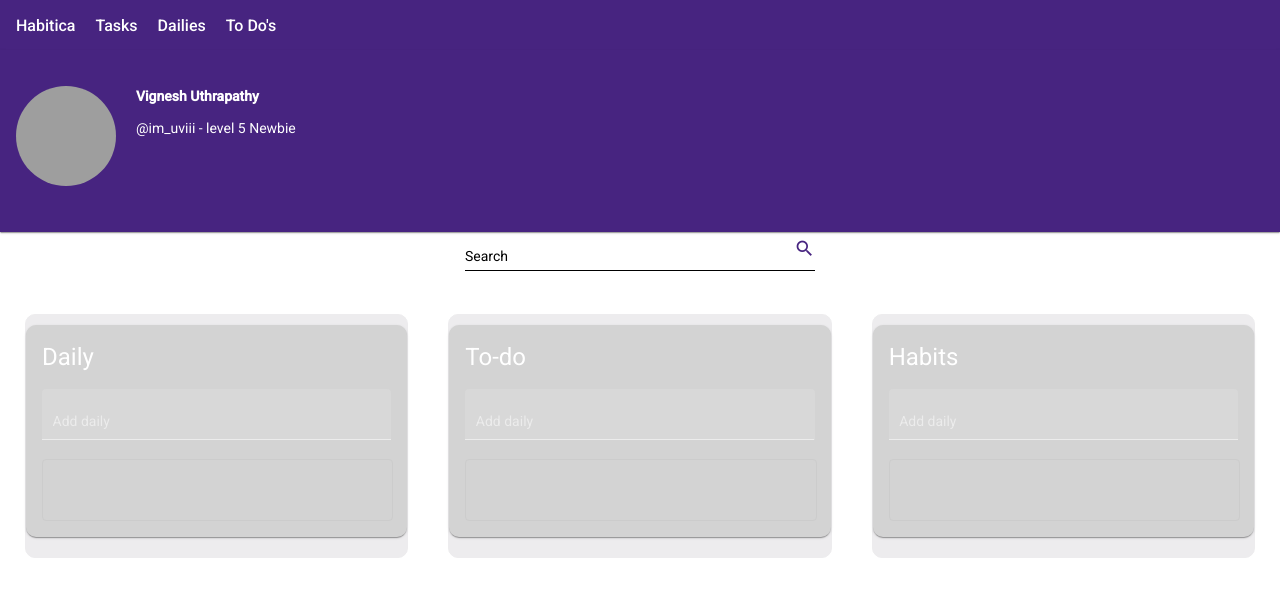
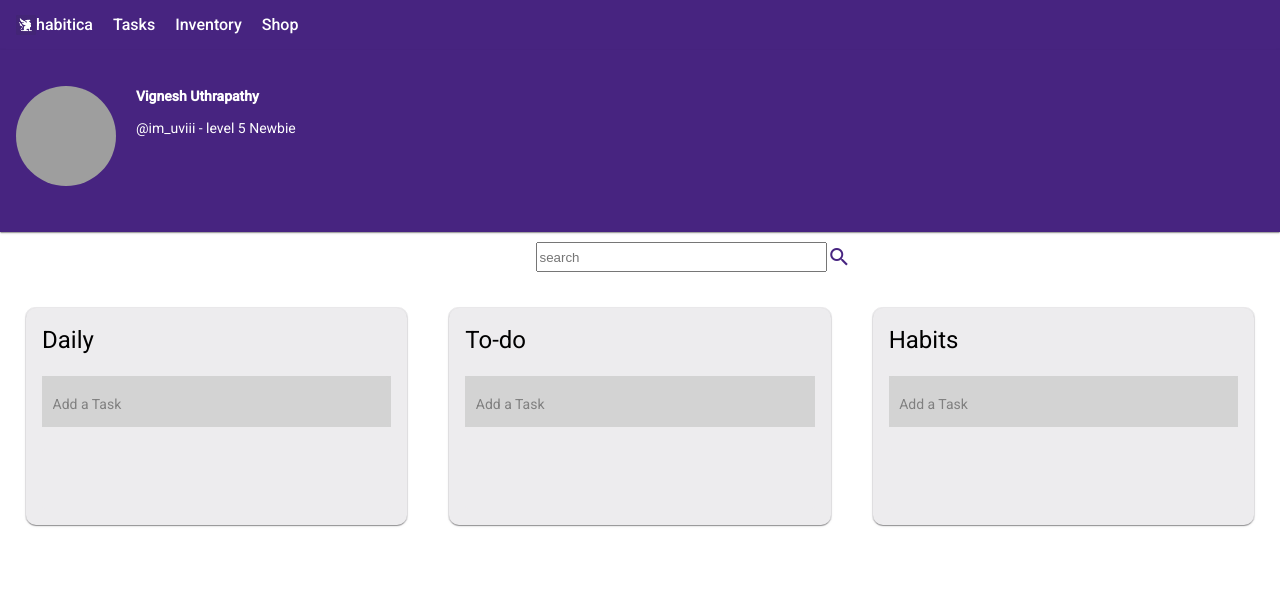
Before and after one commit to vigneshuthra/habitica-NEW, an Angular app: page /home in a window 1280 px wide. Shown: the top 596 px of the page. Built offline with nearby package versions, Linux system fonts and the light colour scheme; grey boxes are pictures that could not be loaded.

Commit message:
Update UI changes

```diff
--- a/src/app/daily/daily.component.html
+++ b/src/app/daily/daily.component.html
@@ -1,8 +1,4 @@
 <mat-card>
-  <div class="titleBadge">
-    <h1>Daily</h1>
-    <div class="badgecontainer"></div>
-  </div>
-
-  <app-item-list [type]="'DAILY'" [initialData$]="dailyList$" [onAddItem]="addDaily.bind(this)"></app-item-list>
+  <h1>Daily</h1>
+    <app-item-list [type]="'DAILY'" [initialData$]="dailyList$" [onAddItem]="addDaily.bind(this)"></app-item-list>
 </mat-card>
--- a/src/app/daily/daily.component.scss
+++ b/src/app/daily/daily.component.scss
@@ -1,8 +1,7 @@
 .mat-card {
-  margin-top: 10px;
-  margin-bottom: 20px;
   border-radius: 10px;
-  background-color: lightgrey;
+  background-color: #edecee;
+  color: black;
 }
 
 mat-form-field {
@@ -11,7 +10,6 @@
 .displayvalue {
   justify-content: left;
   font-size: 15px;
-  margin: 10px;
 }
 
 .addDone:hover {
--- a/src/app/habits/habits.component.scss
+++ b/src/app/habits/habits.component.scss
@@ -1,8 +1,7 @@
 .mat-card {
-  margin-top: 10px;
-  margin-bottom: 20px;
   border-radius: 10px;
-  background-color: lightgrey;
+  background-color: #edecee;
+  color: black;
 }
 
 mat-form-field {
--- a/src/app/home/home.component.html
+++ b/src/app/home/home.component.html
@@ -1,10 +1,12 @@
 <app-profile-banner></app-profile-banner>
+
 
 <div class="bodyMain">
   <div class="searchbar">
     <app-searchbar (onInputChange)="onSearch($event)"></app-searchbar>
   </div>
-  <div class="flex-row-container">
+
+    <div class="flex-row-container">
     <div class="flex-row-item">
       <app-daily></app-daily>
     </div>
--- a/src/app/home/home.component.scss
+++ b/src/app/home/home.component.scss
@@ -22,6 +22,9 @@
 }
 .searchbar {
   display: flex;
+  margin: 10px;
+  max-width: 100%;
+  align-items: center;
+  text-align: center;
   justify-content: center;
-  max-width: 100%;
 }
--- a/src/app/item-list/item-list.component.html
+++ b/src/app/item-list/item-list.component.html
@@ -1,8 +1,8 @@
 <div>
-  <mat-form-field appearance="fill"
+  <mat-form-field appearance="outline"
     ><input
       matInput
-      placeholder="Add daily"
+      placeholder="Add a Task"
       (keyup.enter)="addTask()"
       autocomplete="off"
       [formControl]="nameControl"
--- a/src/app/item-list/item-list.component.scss
+++ b/src/app/item-list/item-list.component.scss
@@ -1,44 +1,42 @@
-.mat-card {
-    margin-top: 10px;
-    margin-bottom: 20px;
-    border-radius: 10px;
-    background-color: lightgrey;
-
-  }
-
 mat-form-field {
   width: 100%;
 }
+
+.mat-input-element {
+  color: black;
+}
+.mat-input-element::placeholder {
+  color: grey;
+}
+
+//input outline color
+::ng-deep .mat-form-field-appearance-outline .mat-form-field-outline {
+  background-color: lightgrey;
+  color:lightgrey
+  // opacity: 1!important;
+}
+
+::ng-deep .mat-form-field-appearance-outline.mat-focused .mat-form-field-outline-thick {
+  background-color: white!important;
+}
+
 .displayvalue {
   justify-content: left;
   font-size: 15px;
   margin: 10px;
 }
 
-
-  .addDone:hover {
-    background-color: green;
-    color: white;
-  }
-
-  .removeDone:hover {
-    background-color: orange;
-    color: white;
-  }
-
 .example-list {
   width: 100%;
   max-width: 100%;
-    border: solid 1px #ccc;
   min-height: 60px;
   display: block;
-    background: lightgrey;
+  background: #edecee;
   border-radius: 4px;
   overflow: hidden;
 }
 
-
-  .listContainer{
+.listContainer {
   padding: 20px 10px;
   margin: 10px;
   color: rgba(0, 0, 0, 0.87);
@@ -48,12 +46,10 @@
   justify-content: space-between;
   box-sizing: border-box;
   border-radius: 4px;
-    cursor:grab;
+  cursor: grab;
   background: white;
   font-size: 14px;
-
 }
-
 
 .cdk-drag-preview {
   box-sizing: border-box;
@@ -70,34 +66,31 @@
   transition: transform 250ms cubic-bezier(0, 0, 0.2, 1);
 }
 
-
-
 .listContainer.cdk-drop-list-dragging
   .listContainer:not(.cdk-drag-placeholder) {
   transition: transform 250ms cubic-bezier(0, 0, 0.2, 1);
 }
 
-  ::ng-deep .mat-checkbox-checked.mat-accent .mat-checkbox-background,.mat-checkbox-indeterminate.mat-accent .mat-checkbox-background {
+::ng-deep .mat-checkbox-checked.mat-accent .mat-checkbox-background,
+.mat-checkbox-indeterminate.mat-accent .mat-checkbox-background {
   background-color: green;
 }
 
-  .deleteitem{
+.deleteitem {
   color: red;
 }
-  #matMenu{
+#matMenu {
   justify-content: left;
 }
 
- .titleBadge{
+.titleBadge {
   display: flex;
 }
 
 .badgecontainer {
-
   width: 10px;
   height: 10px;
   margin: 15px;
-
 }
 
 .number-display {
--- a/src/app/profile-banner/profile-banner.component.html
+++ b/src/app/profile-banner/profile-banner.component.html
@@ -1,10 +1,11 @@
 <mat-toolbar>
   <nav class="navbar navbar-fixed-top navbar-dark bg-inverse">
     <div class="container">
-      <a class="navbar-brand" routerLink="/home">Habitica</a>
-      <a class="nav-link" routerLink="/">Tasks</a>
-      <a class="nav-link" routerLink="/dailytask">Dailies</a>
-      <a class="nav-link" routerLink="todo">To Do's</a>
+      <img src="assets/images/habitica-logo.png" />
+      <a class="navbar-brand" routerLink=""> habitica</a>
+      <a class="nav-link" routerLink="/home">Tasks</a>
+      <a class="nav-link" routerLink="/">Inventory</a>
+      <a class="nav-link" routerLink="todo">Shop</a>
     </div>
   </nav>
 
--- a/src/app/profile-banner/profile-banner.component.scss
+++ b/src/app/profile-banner/profile-banner.component.scss
@@ -2,6 +2,7 @@
     background-color: #472480;
     color: white;
     max-height: 50px;
+    align-items: center;
 }
 a{
     margin-right: 20px;
@@ -28,3 +29,11 @@
 
 
 }
+.container{
+  display: flex;
+  align-items: center;
+}
+img{
+  width: 20px;
+  height: 20px;
+}
--- a/src/app/searchbar/searchbar.component.html
+++ b/src/app/searchbar/searchbar.component.html
@@ -1,5 +1,4 @@
-<mat-form-field class="search" >
-    <mat-label>Search</mat-label>
-    <input matInput placeholder="search" autocomplete="off" [formControl]="searchControl">
+<form class="search" >
+    <input placeholder="search" autocomplete="off" [formControl]="searchControl">
     <mat-icon matSuffix>search</mat-icon>
-  </mat-form-field>
+</form>
--- a/src/app/searchbar/searchbar.component.scss
+++ b/src/app/searchbar/searchbar.component.scss
@@ -1,44 +1,14 @@
-mat-form-field{
-    width: 100%;
+.search{
+    width: 150%;
+    border-radius: 10px;
+    color: #472480 ;
+    display: flex;
+    align-items: center;
+
 }
 
-.search{
-    width: 350px;
-    border-radius: 10px;
-    color: #472480 ;
+input{
+    width: 100%;
+    height: 1.5rem;
+
 }
-
-::ng-deep .mat-form-field {
-    .mat-input-element {
-        color: black !important;
-    }
-    .mat-form-field-label {
-        color: black !important;
-    }
-    .mat-form-field-underline {
-        background-color: black !important;
-    }
-    .mat-form-field-ripple {
-        background-color: black !important;
-    }
-    .mat-form-field-required-marker {
-        color: black !important;
-    }
-}
-
-
-
-::ng-deep .mat-form-field.mat-focused {
-    .mat-form-field-label {
-        color: #472480 !important;
-    }
-    .mat-form-field-ripple {
-        background-color: #472480 !important;
-    }
-    .mat-form-field-required-marker {
-        color: #472480 !important;
-    }
-    .mat-input-element {
-        color: #472480 !important;
-    }
-}
--- a/src/app/todo-list/todo-list.component.scss
+++ b/src/app/todo-list/todo-list.component.scss
@@ -1,8 +1,7 @@
 .mat-card {
-    margin-top: 10px;
-    margin-bottom: 20px;
-    border-radius: 10px;
-    background-color: lightgrey;
+  border-radius: 10px;
+  background-color: #edecee;
+  color: black;
   }
 
   mat-form-field {
```
Also changed, not shown: src/assets/images/habitica-logo.png (added). Lines whose indentation alone changed are shown as unchanged.
